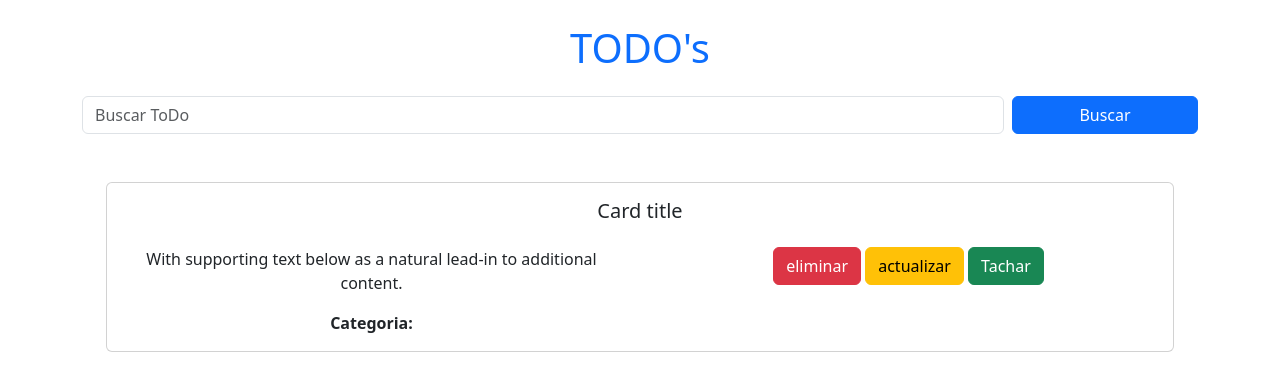
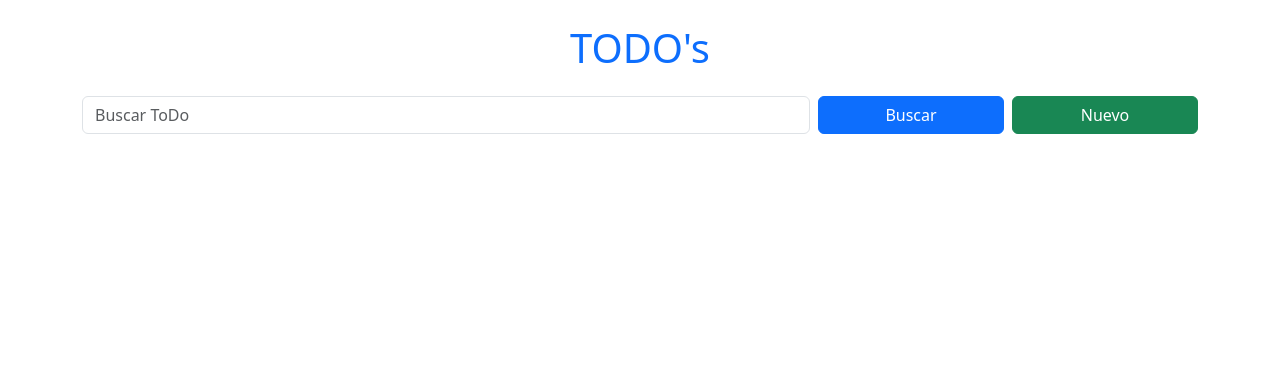
Before and after one commit to Duran24062005/JavaScript_S2_DuranAlexi, a plain HTML site: page todoApp/index.html in a window 1280 px wide. Both pictures are taken after a click on the button "Buscar". Drawn offline with nearby package versions, Linux system fonts and the light colour scheme.

Commit message:
feat: :rocket: finished styles

```diff
--- a/todoApp/index.html
+++ b/todoApp/index.html
@@ -14,25 +14,11 @@
         <section class="container text-center">
             <div class="row gap-2">
                 <input id="inputSearch" type="text" placeholder="Buscar ToDo" class="form-control col">
-                <button class="btn btn-primary col-2">Buscar</button>
+                <button onclick="searchTodo()" class="btn btn-primary col-2">Buscar</button>
+                <button onclick="" class="btn btn-success col-2">Nuevo</button>
             </div>
             <article id="cardContainer" class="container center my-5">
-                <div class="card w-80 mb-3">
-                    <div class="card-body container">
-                        <div class="row gap-3">
-                            <h5 class="card-title">Card title</h5>
-                            <div class="col">
-                                <p class="card-text">With supporting text below as a natural lead-in to additional content.</p>
-                                <p class="card-text"><strong>Categoria:</strong></p>
-                            </div>
-                            <div class="col text-center mb-4">
-                                <button onclick="deleteItem(2)" class="btn btn-danger">eliminar</button>
-                                <button onclick="update(3)" class="btn btn-warning">actualizar</button>
-                                <button onclick="finish(5)" class="btn btn-success">Tachar</button>
-                            </div>
-                        </div>
-                    </div>
-                </div>
+
             </article>
         </section>
     </main>
--- a/todoApp/script/script.js
+++ b/todoApp/script/script.js
@@ -1,10 +1,77 @@
-import db from "./db/todo_db";
+import db from "./db/todo_db.js";
+const cardContainer = document.getElementById('cardContainer');
+
+function init() {
+    if (db != 1) {
+        cardContainer.innerHTML = "";
+        db.forEach((e) => {
+            cardContainer.innerHTML += `
+            <div class="card w-80 mb-3">
+                    <div class="card-body container">
+                        <div class="row gap-3">
+                            <h5 class="card-title">${e.name}</h5>
+                            <div class="col">
+                                <p class="card-text"><strong>Mensaje</strong> ${e.message}</p>
+                                <p class="card-text"><strong>Categoria:</strong> ${e.category}</p>
+                                <p class="card-text"><strong>Items:</strong> ${e.items.join(", ")}</p>
+                            </div>
+                            <div class="col text-center mb-4">
+                                <button onclick="deleteItem(${e.id})" class="btn btn-danger">eliminar</button>
+                                <button onclick="update(${e.id})" class="btn btn-warning">actualizar</button>
+                                <button onclick="finish(${e.id})" class="btn btn-info">Tachar</button>
+                            </div>
+                        </div>
+                    </div>
+                </div>
+            `;
+        } );
+    } else {
+        cardContainer.innerHTML = '<p class="text-danger">No hay datos...</p>';
+    }
+};
+
+function normalizeText(text) {
+    return text.normalize("NFD")
+                .replace(/[\u0300-\u036f]/g, "")
+                .toLowerCase()
+                .trim();
+}
+
+function searchTodo() {
+    const input = document.getElementById('inputSearch').value;
+    let data = db.filter(e => normalizeText(e.name) == input.trim().toLowerCase() );
+    console.log(data)
+    cardContainer.innerHTML = "";
+    data.forEach((e) => {
+        cardContainer.innerHTML += `
+            <div class="card w-80 mb-3">
+                <div class="card-body container">
+                    <div class="row gap-3">
+                        <h5 class="card-title">${e.name}</h5>
+                        <div class="col">
+                            <p class="card-text"><strong>Mensaje</strong> ${e.message}</p>
+                            <p class="card-text"><strong>Categoria:</strong> ${e.category}</p>
+                            <p class="card-text"><strong>Items:</strong> ${e.items.join(", ")}</p>
+                        </div>
+                        <div class="col text-center mb-4">
+                            <button onclick="deleteItem(${e.id})" class="btn btn-danger">eliminar</button>
+                            <button onclick="update(${e.id})" class="btn btn-warning">actualizar</button>
+                            <button onclick="finish(${e.id})" class="btn btn-info">Tachar</button>
+                        </div>
+                    </div>
+                </div>
+            </div>
+            `;
+    });
+}
+
 
 function deleteItem(id) {
     alert(`Item ${id} deleted successfully`);
 };
 
 function update(id) {
+    const input = document.getElementById('inputSearch').value;
     alert(`Item ${id} updated successfully`);
 };
 
@@ -13,11 +80,10 @@ function finish(id) {
 };
 
 
-function init() {
-    const input = document.getElementById('inputSearch').value;
-    const cardContainer = document.getElementById('cardContainer');
-};
-
+window.searchTodo = searchTodo;
+window.deleteItem = deleteItem;
+window.update = update;
+window.finish = finish;
 
 window.addEventListener('load', function () {
     init()
```
